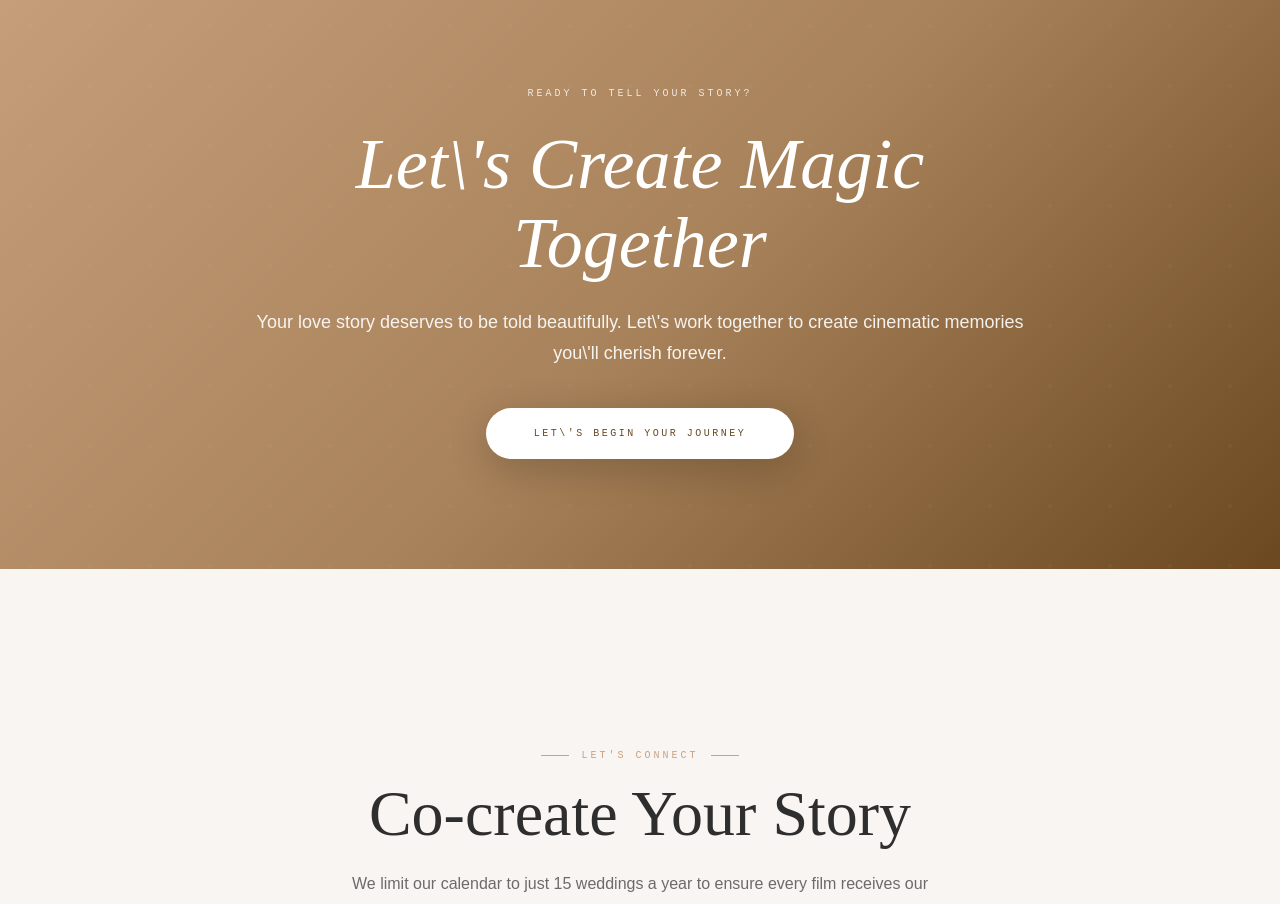
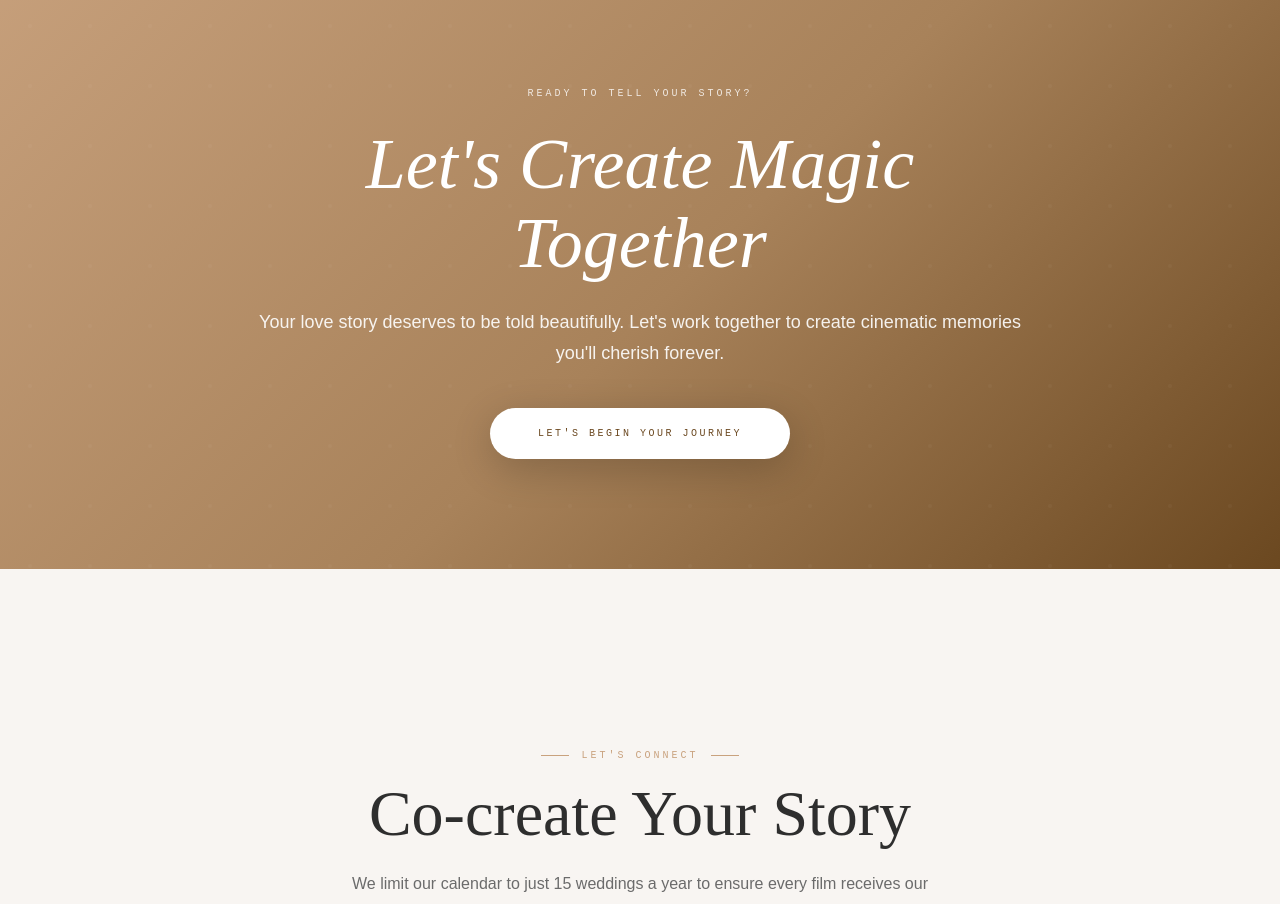
Before and after one commit to jaintulya/devportfolio, a Next.js app: page / in a window 1280 px wide. Shown: the part 9760-10664 px from the top of the page. Built offline with nearby package versions, Linux system fonts and the light colour scheme.

Commit message:
fix(cta): resolve double escaping of apostrophes in text content

```diff
--- a/src/components/FinalCTASection.jsx
+++ b/src/components/FinalCTASection.jsx
@@ -79,7 +79,7 @@ export default function FinalCTASection() {
               fontStyle: "italic",
             }}
           >
-            Let\'s Create Magic Together
+            Let's Create Magic Together
           </h2>
           <p
             style={{
@@ -90,8 +90,8 @@ export default function FinalCTASection() {
               lineHeight: 1.7,
             }}
           >
-            Your love story deserves to be told beautifully. Let\'s work
-            together to create cinematic memories you\'ll cherish forever.
+            Your love story deserves to be told beautifully. Let's work
+            together to create cinematic memories you'll cherish forever.
           </p>
           <button
             onClick={() =>
@@ -123,7 +123,7 @@ export default function FinalCTASection() {
               e.currentTarget.style.boxShadow = "0 10px 40px rgba(0,0,0,0.2)";
             }}
           >
-            Let\'s Begin Your Journey
+            Let's Begin Your Journey
           </button>
         </div>
       </div>
```
